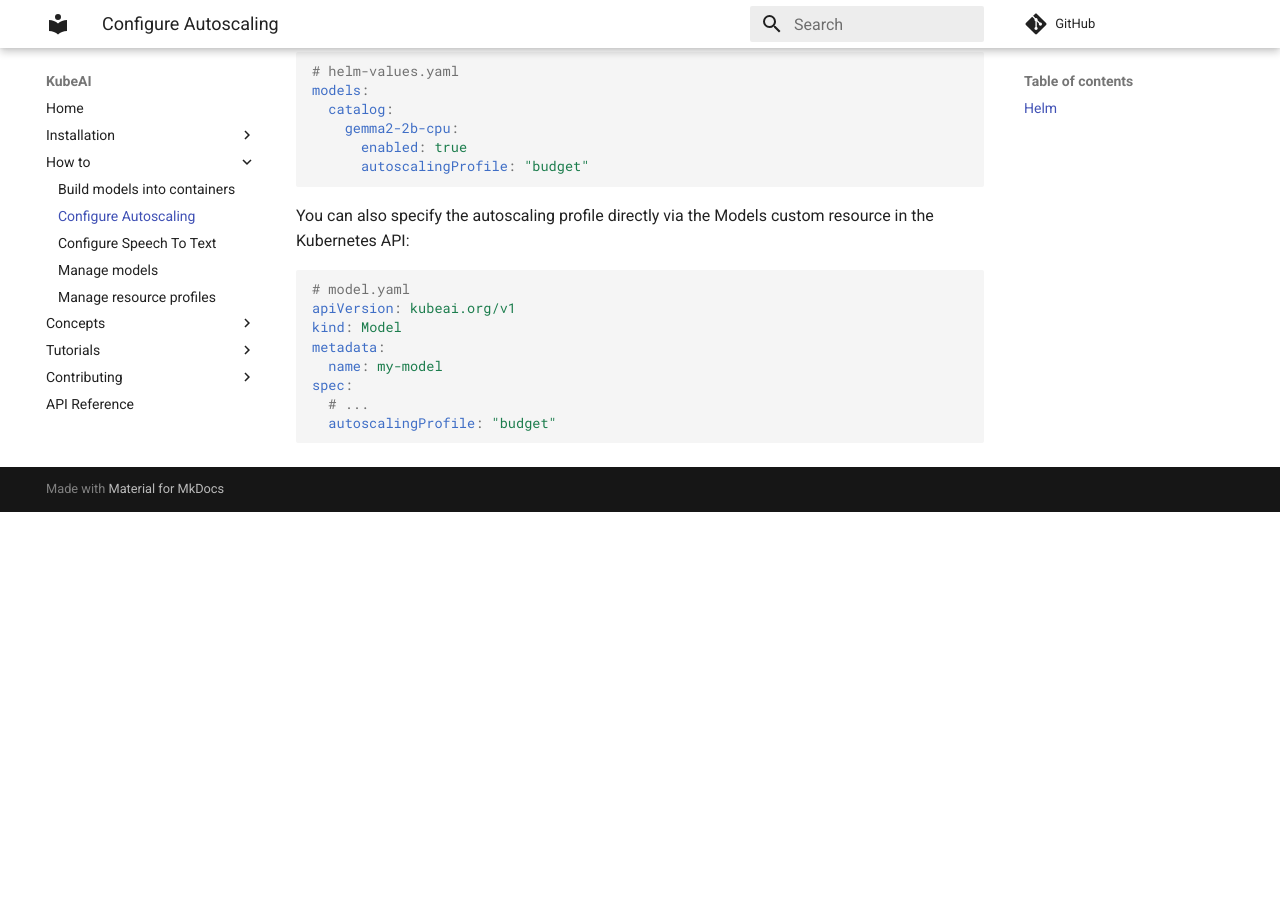
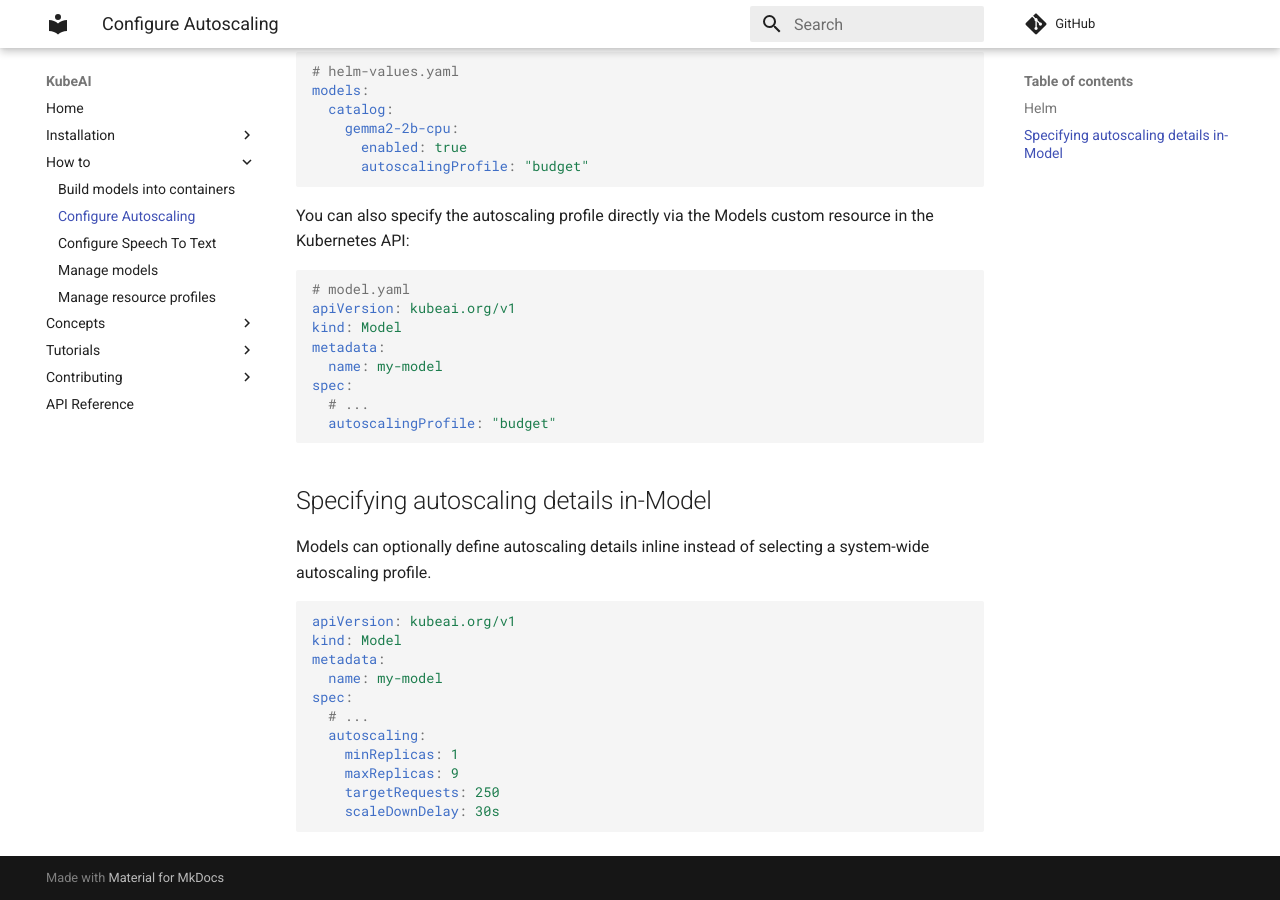
Before and after one commit to substratusai/kubeai, an MkDocs documentation site: the page built from docs/how-to/configure-autoscaling.md, in a window 1280 px wide and 900 px high, scrolled down 749 px. Built offline with MkDocs 1.6.1 and Material for MkDocs 9.7.7, drawn with Linux system fonts in a browser that asks for light colours; comment, search, counter and statistics services are not loaded; before the commit the page ends 1261 px from its top, so only the background shows below that.

Commit message:
Update docs with in-line example

````diff
--- a/docs/how-to/configure-autoscaling.md
+++ b/docs/how-to/configure-autoscaling.md
@@ -52,3 +52,21 @@ spec:
   # ...
   autoscalingProfile: "budget"
 ```
+
+## Specifying autoscaling details in-Model
+
+Models can optionally define autoscaling details inline instead of selecting a system-wide autoscaling profile.
+
+```yaml
+apiVersion: kubeai.org/v1
+kind: Model
+metadata:
+  name: my-model
+spec:
+  # ...
+  autoscaling:
+    minReplicas: 1
+    maxReplicas: 9
+    targetRequests: 250
+    scaleDownDelay: 30s
+```
````
